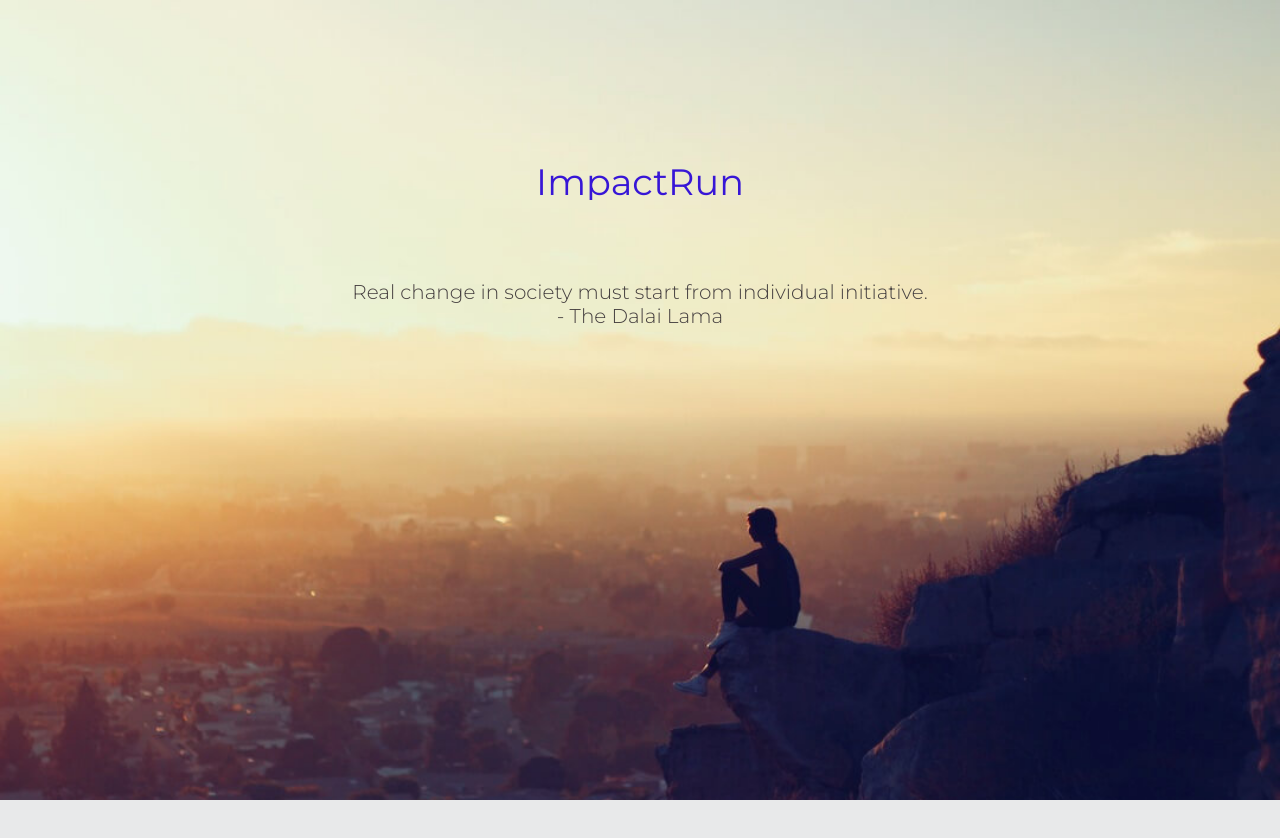
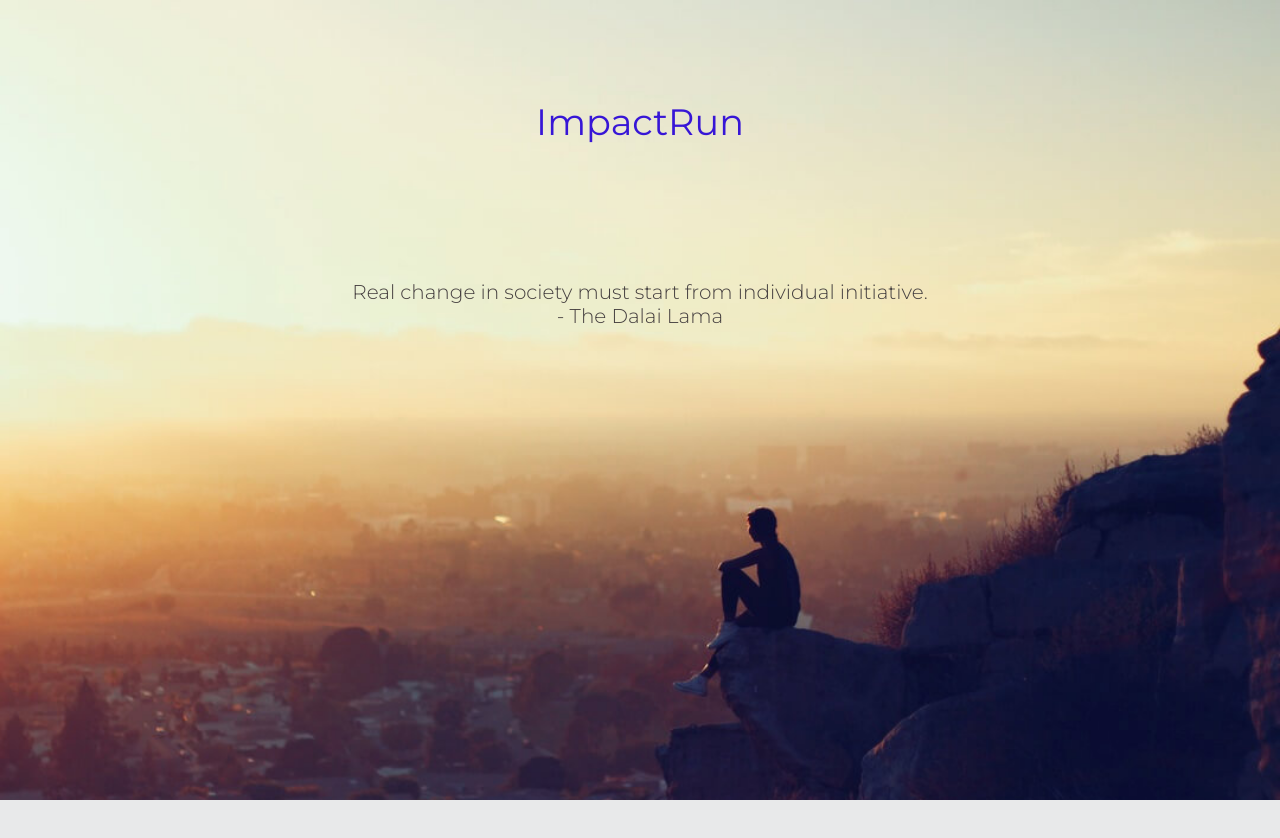
Before and after one commit to pnagle/ImpctRun.com, a plain HTML site: page index.html in a window 1280 px wide. Shown: the top 838 px of the page. Drawn offline with nearby package versions, Linux system fonts and the light colour scheme; some packages are replaced by stand-ins of ours; a web font is replaced by a local one.

Commit message:
minorChange
small change

```diff
--- a/css/home.css
+++ b/css/home.css
@@ -46,7 +46,7 @@
     left: 0;
     right: 0;
     margin: 0 auto;
-    top: 80% !important;
+    top:50% !important;
     font-weight: 700;
 }
 .logoMenu {
```
